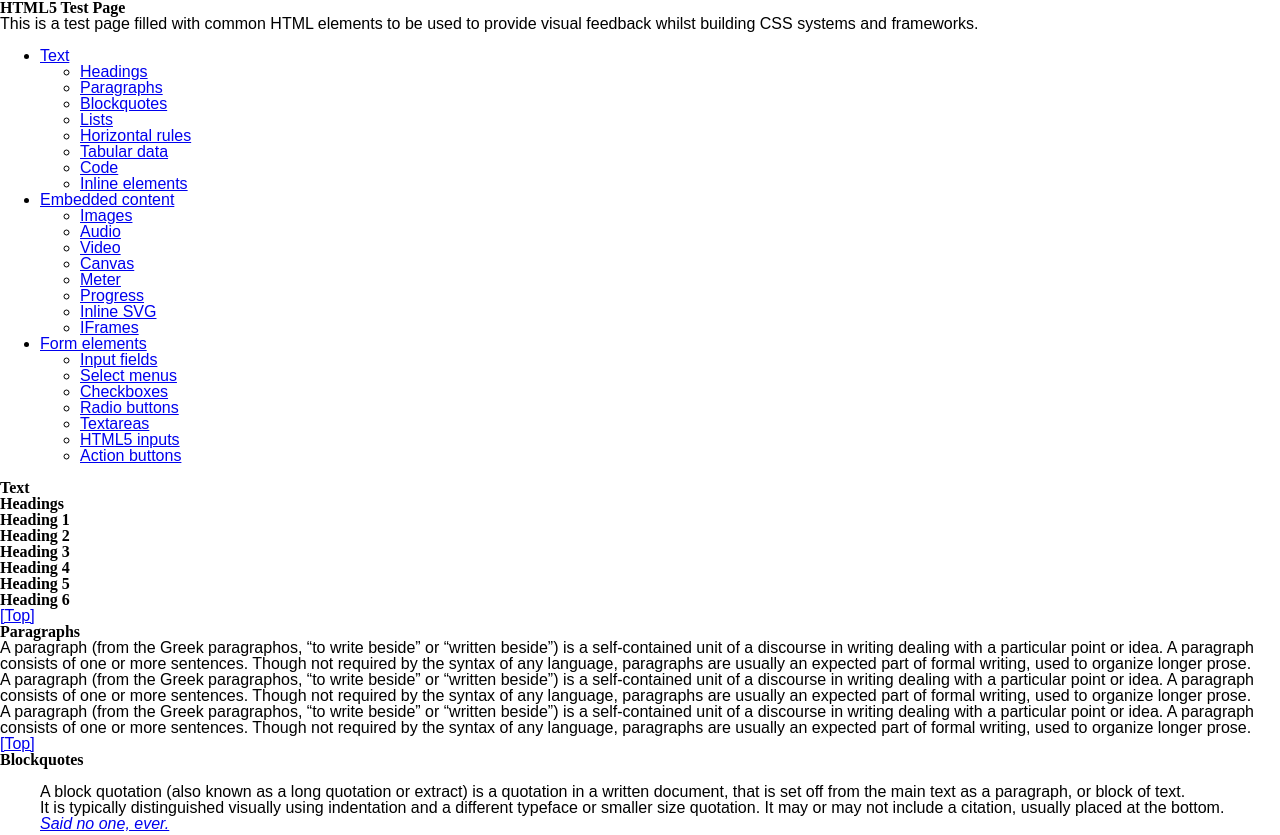
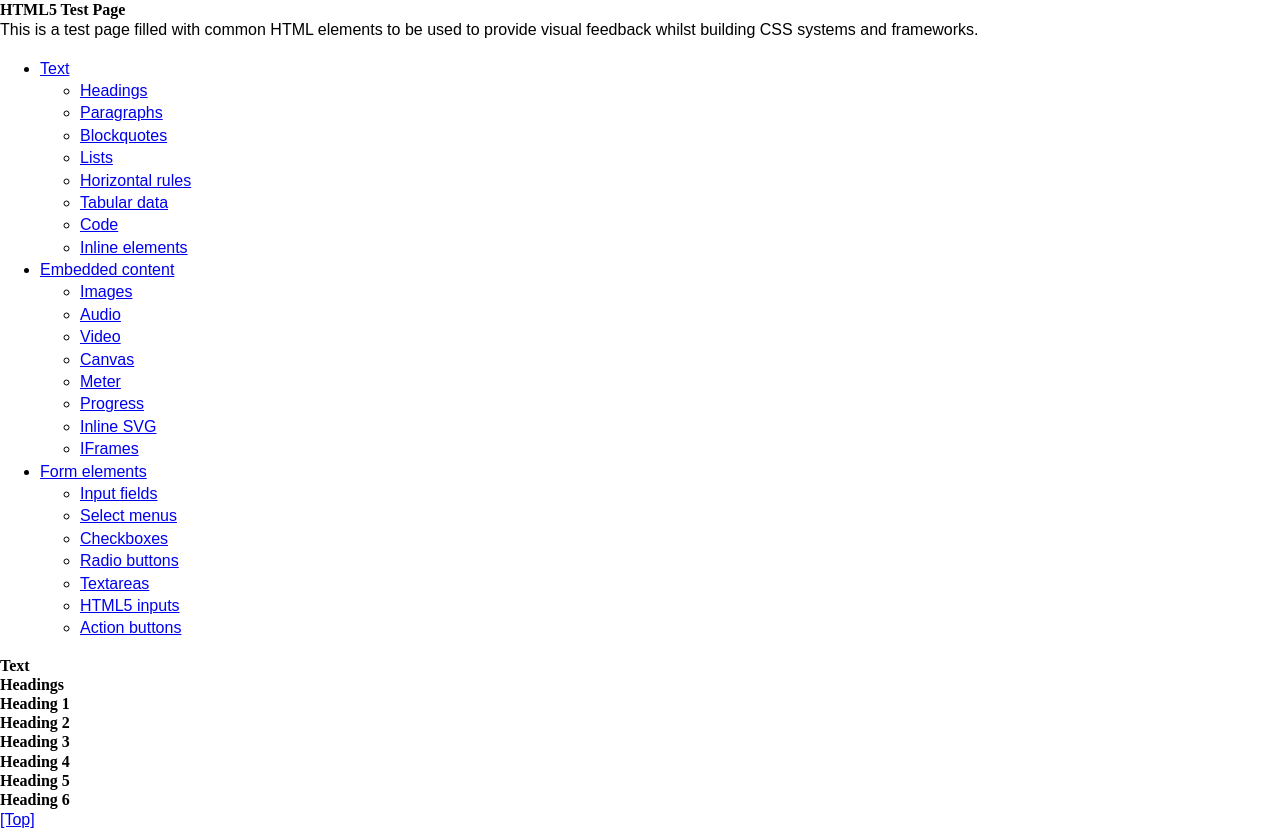
Before and after one commit to profstein/election-project, a plain HTML site: page test-page.html in a window 1280 px wide. Shown: the top 835 px of the page. Drawn offline with nearby package versions, Linux system fonts and the light colour scheme.

Commit message:
updated typography for the site

```diff
--- a/css/style.css
+++ b/css/style.css
@@ -83,17 +83,18 @@ html{
     font-size: 100%;
     font-family: sans-serif; /*change to add a proper font stack */
     font-size: 1em;
-    line-height: 1; /* usually something between 1.3 and 1.6 is most readable without feeling too far apart */
+    line-height: 1.4; /* usually something between 1.3 and 1.6 is most readable without feeling too far apart */
 }
 
 /*Usually at least a bottom margin is given to separate paragraphs. font-size and font-family are inherited from body*/
 p{
-    margin: 0 0 0 0;
+    margin: 0 0 1em 0;
 }
 
 /*Set a default font-family for the headings*/
 h1,h2,h3,h4,h5,h6{
     font-family: serif; /*change to add a proper font stack */
+    line-height: 1.2;
 }
 
 /*
@@ -103,42 +104,42 @@ You may also want to set the top and bottom margins and padding
 */
 h1{
     font-size:1em;
-    line-height: 1;
+/*    line-height: 1;*/
     margin: 0;
     padding: 0;
 }
 
 h2{
     font-size:1em;
-    line-height: 1;
+/*    line-height: 1;*/
     margin: 0;
     padding: 0;
 }
 
 h3{
     font-size:1em;
-    line-height: 1;
+/*    line-height: 1;*/
     margin: 0;
     padding: 0;
 }
 
 h4{
     font-size:1em;
-    line-height: 1;
+/*    line-height: 1;*/
     margin: 0;
     padding: 0;
 }
 
 h5{
     font-size:1em;
-    line-height: 1;
+/*    line-height: 1;*/
     margin: 0;
     padding: 0;
 }
 
 h6{
     font-size:1em;
-    line-height: 1;
+/*    line-height: 1;*/
     margin: 0;
     padding: 0;
 }
```
